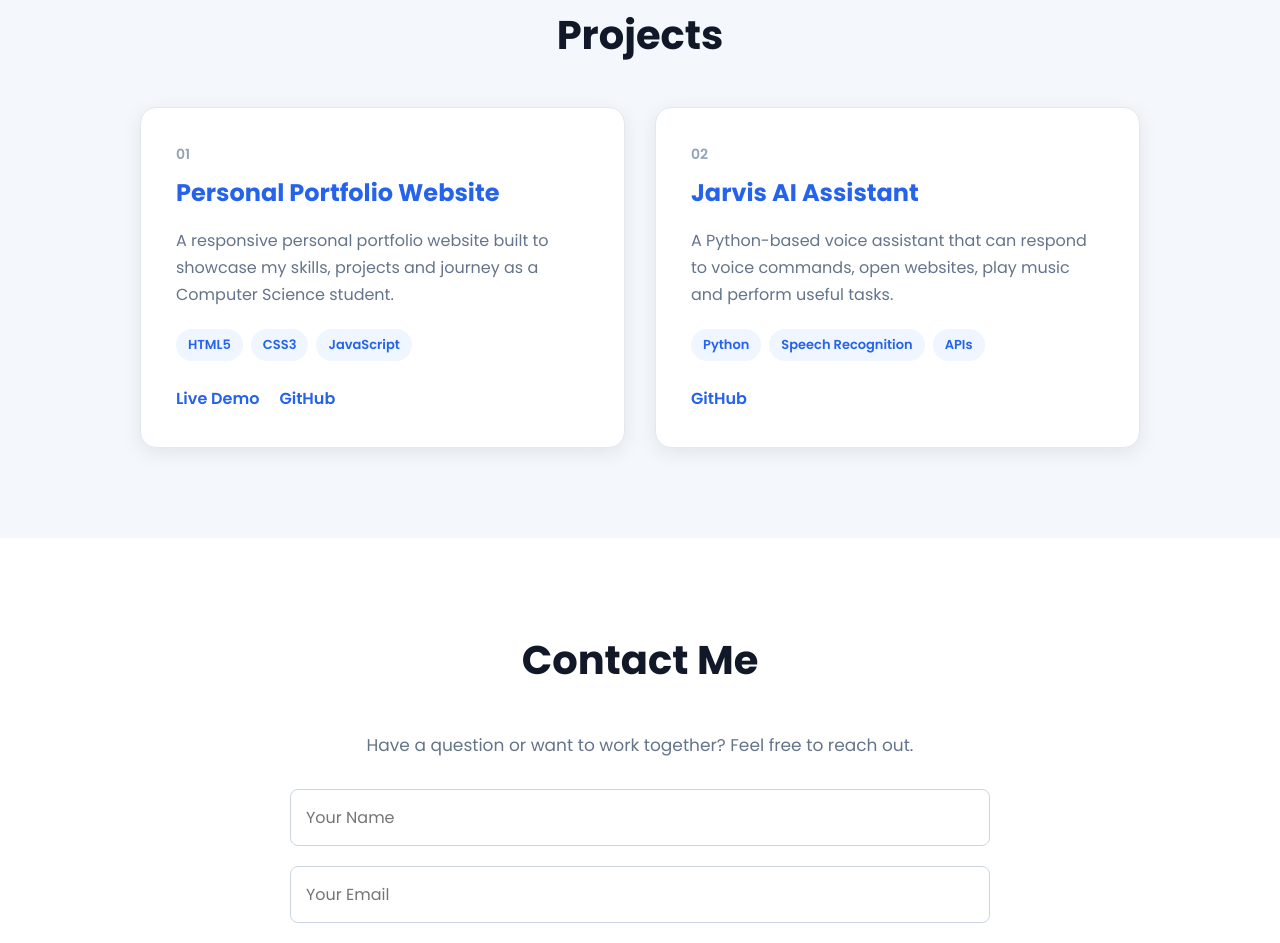
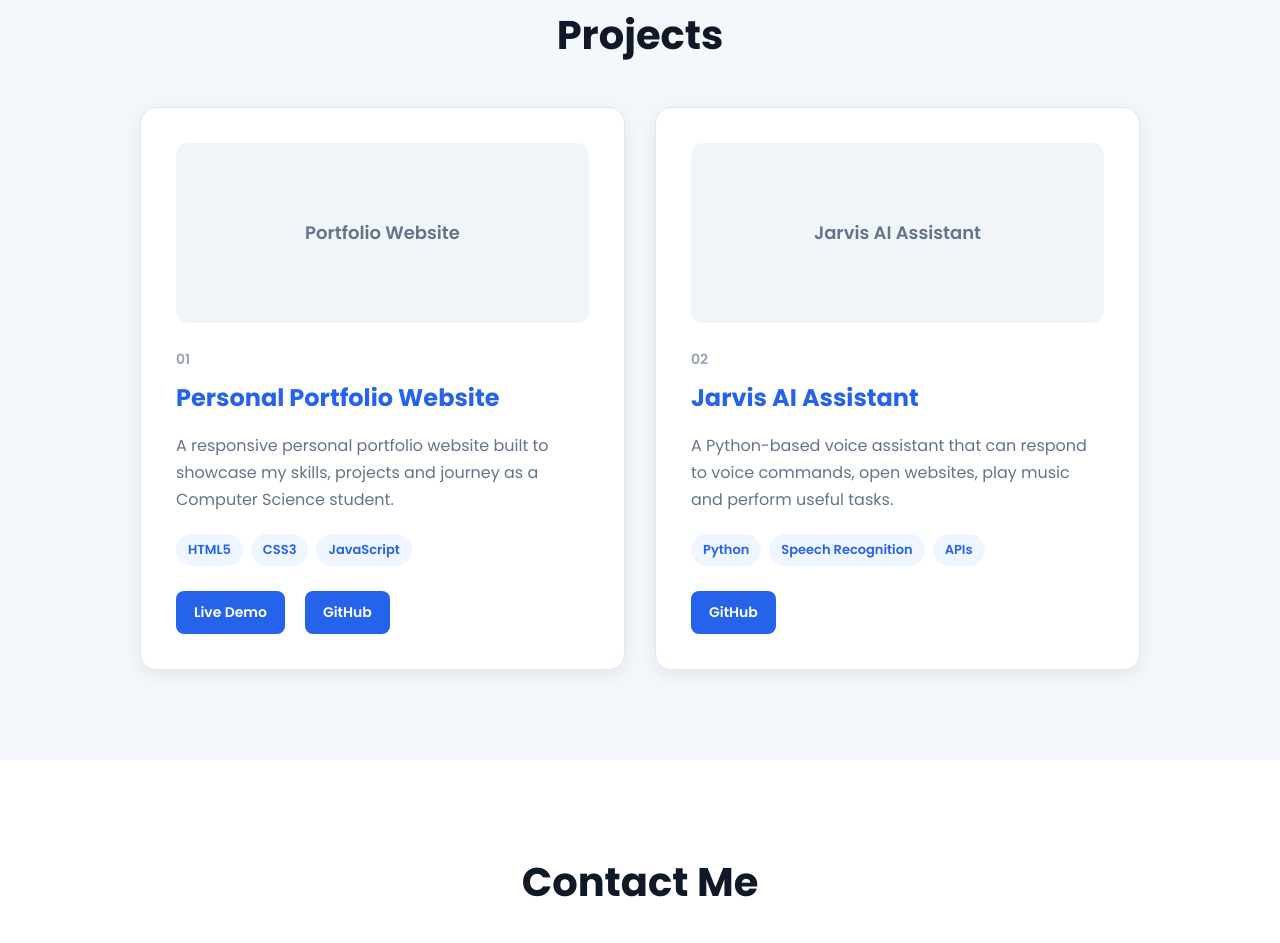
Before and after one commit to aditya-webdev-max/portfolio-website, a plain HTML site: page index.html in a window 1280 px wide. Shown: the part 2157-3100 px from the top of the page. Drawn offline with Linux system fonts and the light colour scheme.

Commit message:
feat: improve project section

```diff
--- a/index.html
+++ b/index.html
@@ -163,6 +163,9 @@
 
         <!-- PROJECT 1 -->
         <div class="project-card">
+            <div class="project-preview">
+                Portfolio Website
+            </div>
 
             <p class="project-number">01</p>
 
@@ -204,6 +207,9 @@
 
         <!-- PROJECT 2 -->
         <div class="project-card">
+            <div class="project-preview">
+                Jarvis AI Assistant
+            </div>
 
             <p class="project-number">02</p>
 
--- a/style.css
+++ b/style.css
@@ -282,6 +282,23 @@ nav ul li a.active::after{
     margin:auto;
 }
 
+/* PROJECT PREVIEW */
+
+.project-preview{
+    height:180px;
+    background:#f1f5f9;
+    border-radius:12px;
+    margin-bottom:25px;
+
+    display:flex;
+    align-items:center;
+    justify-content:center;
+
+    color:#64748b;
+    font-size:18px;
+    font-weight:600;
+}
+
 .project-card{
     background:white;
     padding:35px;
@@ -294,8 +311,8 @@ nav ul li a.active::after{
 }
 
 .project-card:hover{
-    transform:translateY(-8px);
-    box-shadow:0 15px 30px rgba(0,0,0,0.12);
+    transform:translateY(-10px);
+    box-shadow:0 18px 35px rgba(0,0,0,0.12);
     border-color:#2563eb;
 }
 
@@ -340,16 +357,26 @@ nav ul li a.active::after{
     gap:20px;
 }
 
+/* PROJECT BUTTONS */
+
 .project-links a{
-    color:#2563eb;
+    display:inline-block;
+    padding:10px 18px;
+    border-radius:8px;
+
+    background:#2563eb;
+    color:white;
+
     text-decoration:none;
+    font-size:14px;
     font-weight:600;
-    transition:0.3s;
+
+    transition:0.3s ease;
 }
 
 .project-links a:hover{
-    color:#1d4ed8;
-    transform:translateX(2px);
+    background:#1d4ed8;
+    transform:translateY(-2px);
 }
 
 
@@ -597,8 +624,13 @@ footer{
     }
 
     .project-card{
-        padding:30px 25px;
+        padding:28px 22px;
     }
+
+/* MOBILE PROJECT PREVIEW */
+   .project-preview{
+    height:150px;
+}
 
 }
 
```
